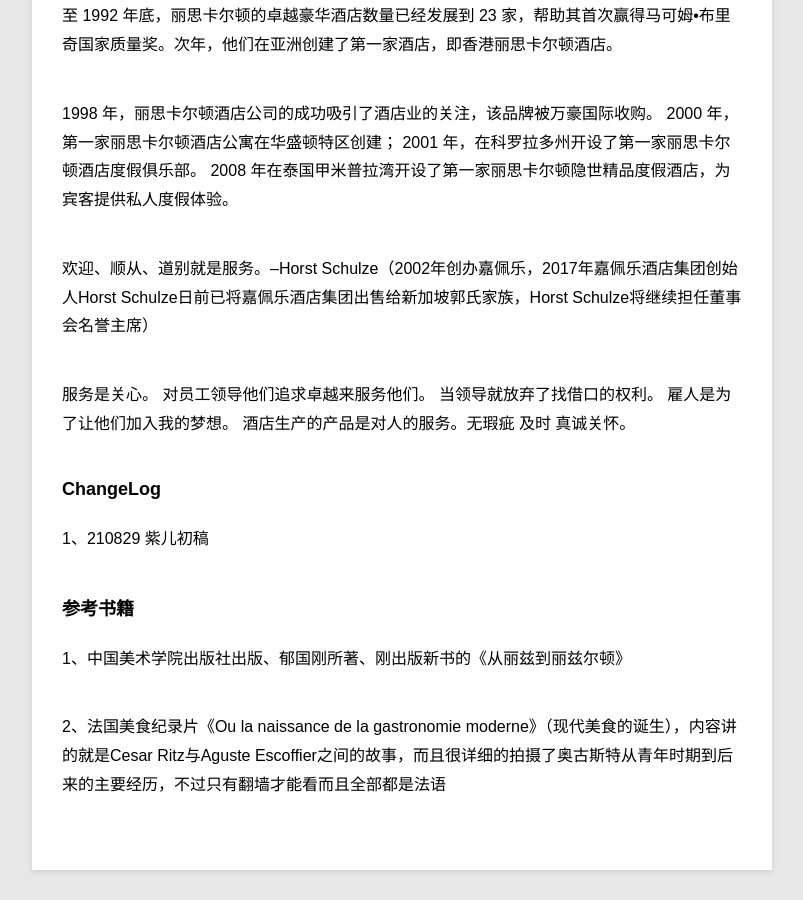
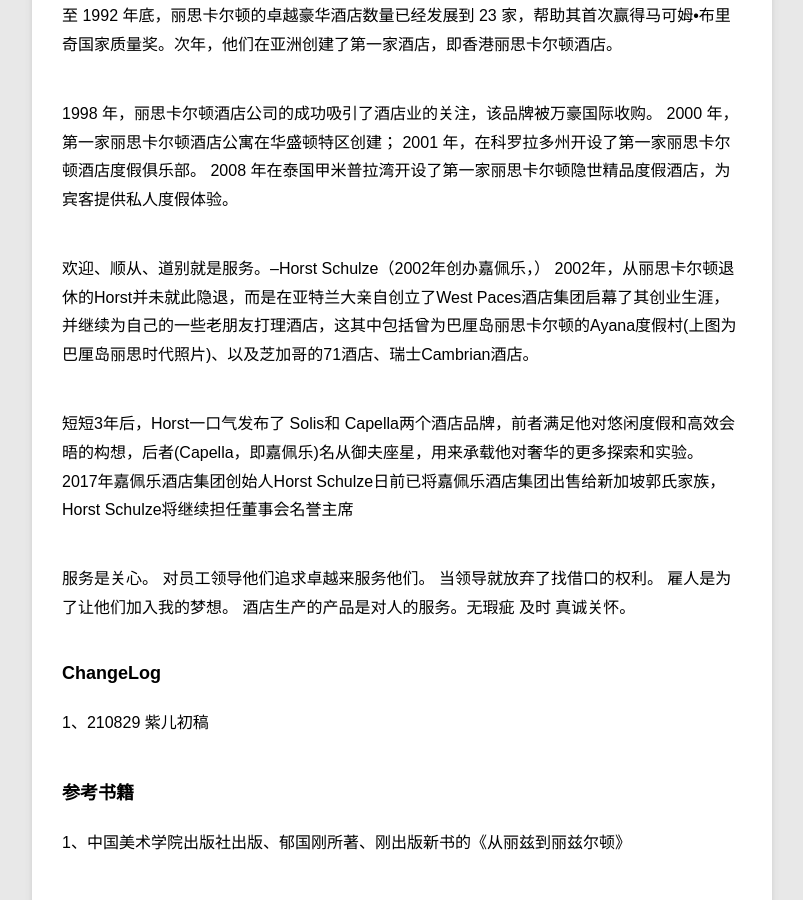
Before and after one commit to violettianjie/violettianjie.github.io, a Jekyll site: the page built from _posts/blog/2021-08-29-ritz.md, in a window 1280 px wide and 900 px high, scrolled down 4353 px. Shown: the whole window, without its empty margins (78-881 px from the left). Built offline with Jekyll 4.4.1, drawn with Linux system fonts in a browser that asks for light colours.

Commit message:
Update 2021-08-29-ritz.md

```diff
--- a/_posts/blog/2021-08-29-ritz.md
+++ b/_posts/blog/2021-08-29-ritz.md
@@ -105,7 +105,11 @@ Ritz Carlton最早进入中国市场在1993年，官方中译为“丽嘉酒店
 2001 年，在科罗拉多州开设了第一家丽思卡尔顿酒店度假俱乐部。
 2008 年在泰国甲米普拉湾开设了第一家丽思卡尔顿隐世精品度假酒店，为宾客提供私人度假体验。
 
-欢迎、顺从、道别就是服务。--Horst Schulze（2002年创办嘉佩乐，2017年嘉佩乐酒店集团创始人Horst Schulze日前已将嘉佩乐酒店集团出售给新加坡郭氏家族，Horst Schulze将继续担任董事会名誉主席）
+欢迎、顺从、道别就是服务。--Horst Schulze（2002年创办嘉佩乐，）
+2002年，从丽思卡尔顿退休的Horst并未就此隐退，而是在亚特兰大亲自创立了West Paces酒店集团启幕了其创业生涯，并继续为自己的一些老朋友打理酒店，这其中包括曾为巴厘岛丽思卡尔顿的Ayana度假村(上图为巴厘岛丽思时代照片)、以及芝加哥的71酒店、瑞士Cambrian酒店。
+
+短短3年后，Horst一口气发布了 Solis和 Capella两个酒店品牌，前者满足他对悠闲度假和高效会晤的构想，后者(Capella，即嘉佩乐)名从御夫座星，用来承载他对奢华的更多探索和实验。
+2017年嘉佩乐酒店集团创始人Horst Schulze日前已将嘉佩乐酒店集团出售给新加坡郭氏家族，Horst Schulze将继续担任董事会名誉主席
 
 服务是关心。
 对员工领导他们追求卓越来服务他们。
```
